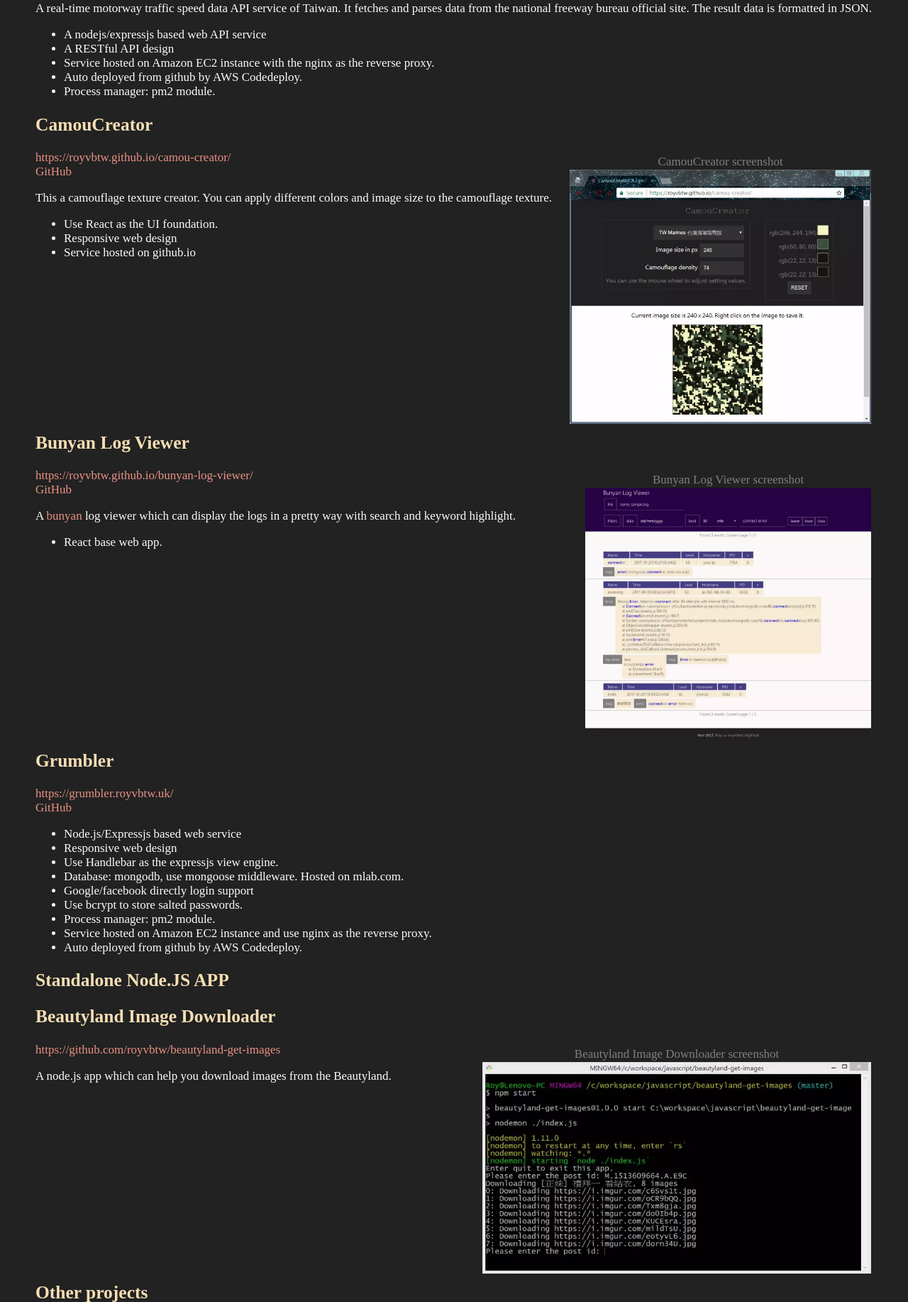
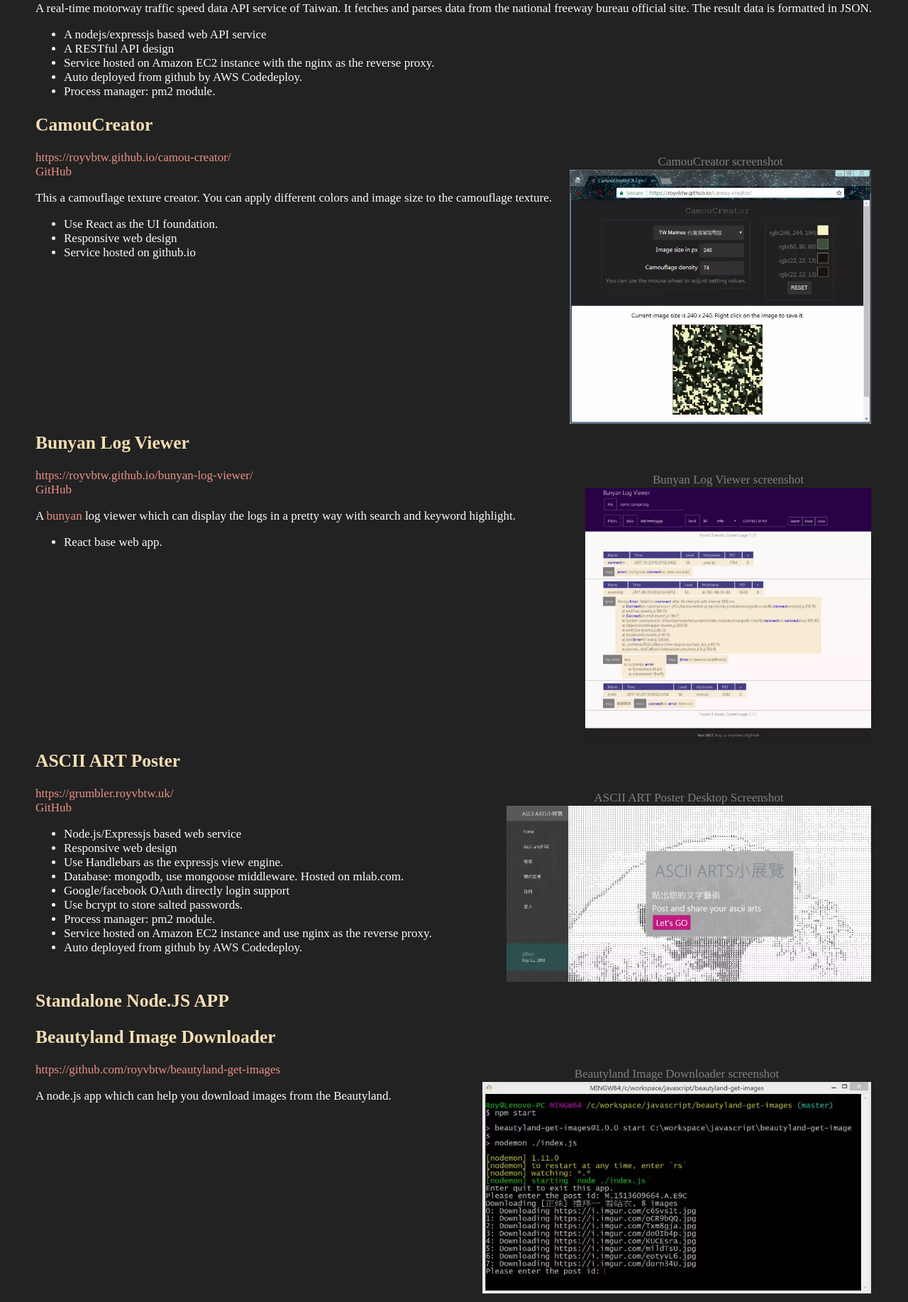
Before and after one commit to roycrxtw/myhome, a web app: file public/myapps.html in a window 1280 px wide. Shown: the part 1680-3514 px from the top of the page at 71% size. Run offline with its HTML, style and script files only (its server is not run), Linux system fonts and the light colour scheme; some libraries are stand-ins or nearby versions.

Commit message:
Edit information about ascii-art-poster project
+ Modify information about the ASCII ART Poster project

Rename, fix typo and add a screenshot for the project

+ Edit the css color style for link <a>

```diff
--- a/public/css/myapps.css
+++ b/public/css/myapps.css
@@ -129,3 +129,15 @@
 		height: 300px;
 	}
 }
+
+
+.img-ascii-art-poster{
+	width: auto;
+	height: 150px;
+}
+@media (min-width: 720px){
+	.img-ascii-art-poster{
+		width: auto;
+		height: 250px;
+	}
+}
--- a/public/myapps.html
+++ b/public/myapps.html
@@ -23,7 +23,7 @@
         <li><a href='#rtsm-api'>RTSM API service</a></li>
         <li><a href='#camou-creator'>CamouCreator</a></li>
         <li><a href='#bunyan-log-viewer'>Bunyan Log Viewer</a></li>
-        <li><a href='#grumbler'>Grumbler</a></li>
+        <li><a href='#ascii-art-poster'>ASCII ART Poster</a></li>
       </ul>
       <li>Standalone node.js app</li>
       <ul>
@@ -154,17 +154,26 @@
     </ul>
   </div>
 
-  <div class='app-info' id='grumbler'>
-    <h2>Grumbler</h2>
+
+  <div class='app-info' id='ascii-art-poster'>
+    <h2>ASCII ART Poster</h2>
+
+    <figure class='app-preview'>
+      <figcaption>ASCII ART Poster Desktop Screenshot</figcaption>
+      <a href='img/myapp-ascii-art-poster.webp' target='_blank'>
+        <img class='img-ascii-art-poster' title='ASCII ART Poster desktop screenshot' src='img/myapp-ascii-art-poster.webp'>
+      </a>
+    </figure>
+
     <a href='https://grumbler.royvbtw.uk/'>https://grumbler.royvbtw.uk/</a><br/>
-    <a href='https://github.com/royvbtw/grumbler'>GitHub</a>
+    <a href='https://github.com/royvbtw/ascii-art-poster'>GitHub</a>
 
     <ul>
       <li>Node.js/Expressjs based web service</li>
       <li>Responsive web design</li>
-      <li>Use Handlebar as the expressjs view engine.</li>
+      <li>Use Handlebars as the expressjs view engine.</li>
       <li>Database: mongodb, use mongoose middleware. Hosted on mlab.com.</li>
-      <li>Google/facebook directly login support</li>
+      <li>Google/facebook OAuth directly login support</li>
       <li>Use bcrypt to store salted passwords.</li>
       <li>Process manager: pm2 module.</li>
       <li>Service hosted on Amazon EC2 instance and use nginx as the reverse proxy.</li>
```
Also changed, not shown: public/img/myapp-ascii-art-poster.webp (added).
